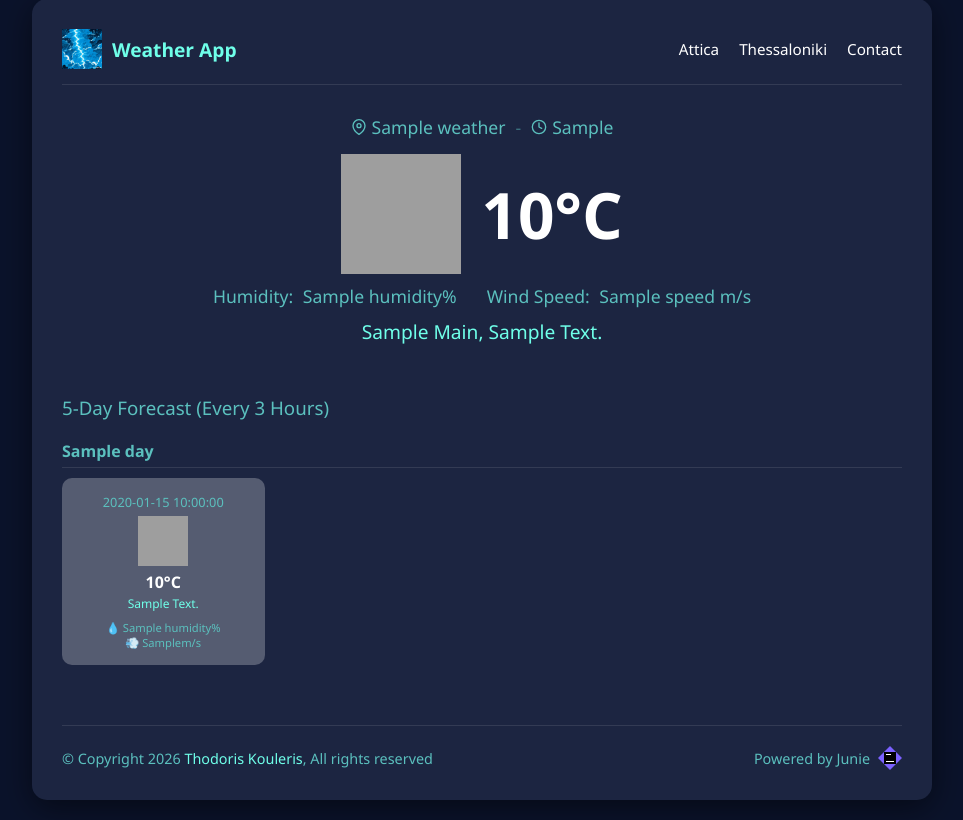
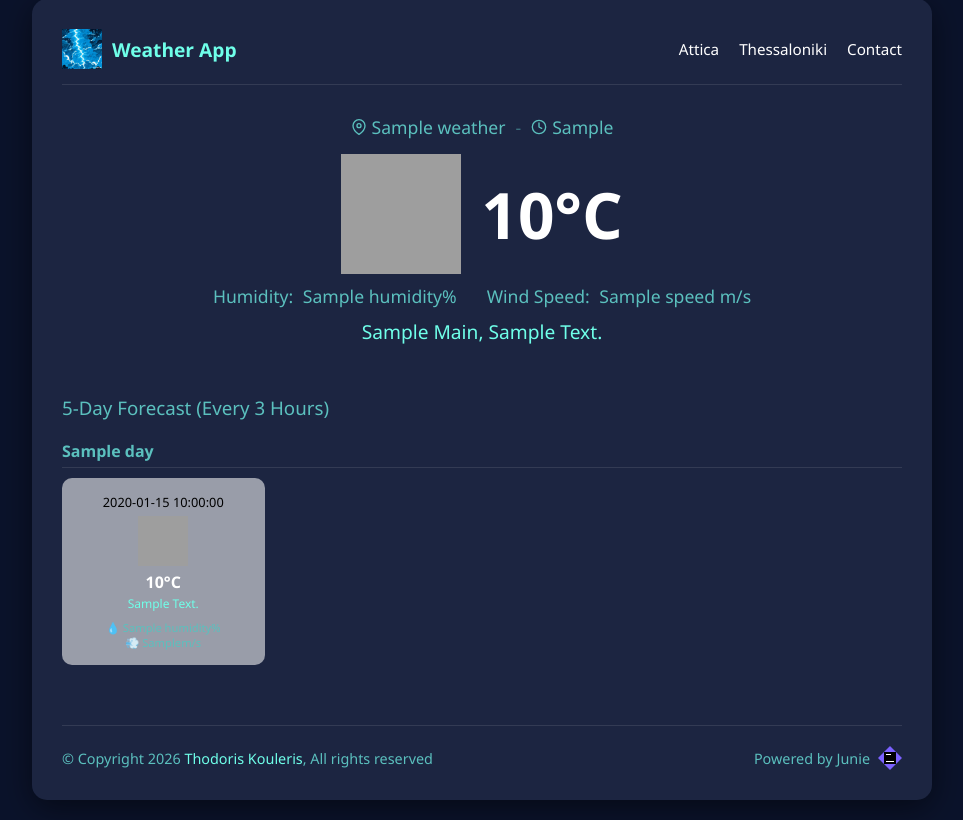
Before and after one commit to tkouleris/weatherpy, a Flask app: template templates/index.html in a window 1280 px wide. Shown: the part 21-841 px from the top of the page, without its empty margins (158-1121 px from the left). Run offline with Flask 3, Linux system fonts and the light colour scheme; the template is opened without the code that fills it: most values are stand-ins (such as "Sample title", 1, 10 or a date in 2020); grey boxes are pictures that could not be loaded.

Commit message:
Adjust forecast-item styling: updated background opacity and text color.

```diff
--- a/static/style.css
+++ b/static/style.css
@@ -251,7 +251,7 @@ header {
 
 .forecast-item {
     flex: 0 0 calc(25% - 7.5px); /* (4 items * 25%) - (3 gaps * 10px / 4 items) = 7.5px */
-    background-color: rgba(255, 255, 255, 0.25);
+    background-color: rgba(255, 255, 255, 0.55);
     padding: 15px;
     border-radius: 10px;
     display: flex;
@@ -262,14 +262,13 @@ header {
 
 .forecast-time {
     font-size: 0.8rem;
-    color: var(--text-secondary);
+    color: black;
     margin-bottom: 5px;
 }
 
 .forecast-icon {
     width: 50px;
     height: 50px;
-    /*background-color: grey;*/
 }
 
 .forecast-temp {
```
